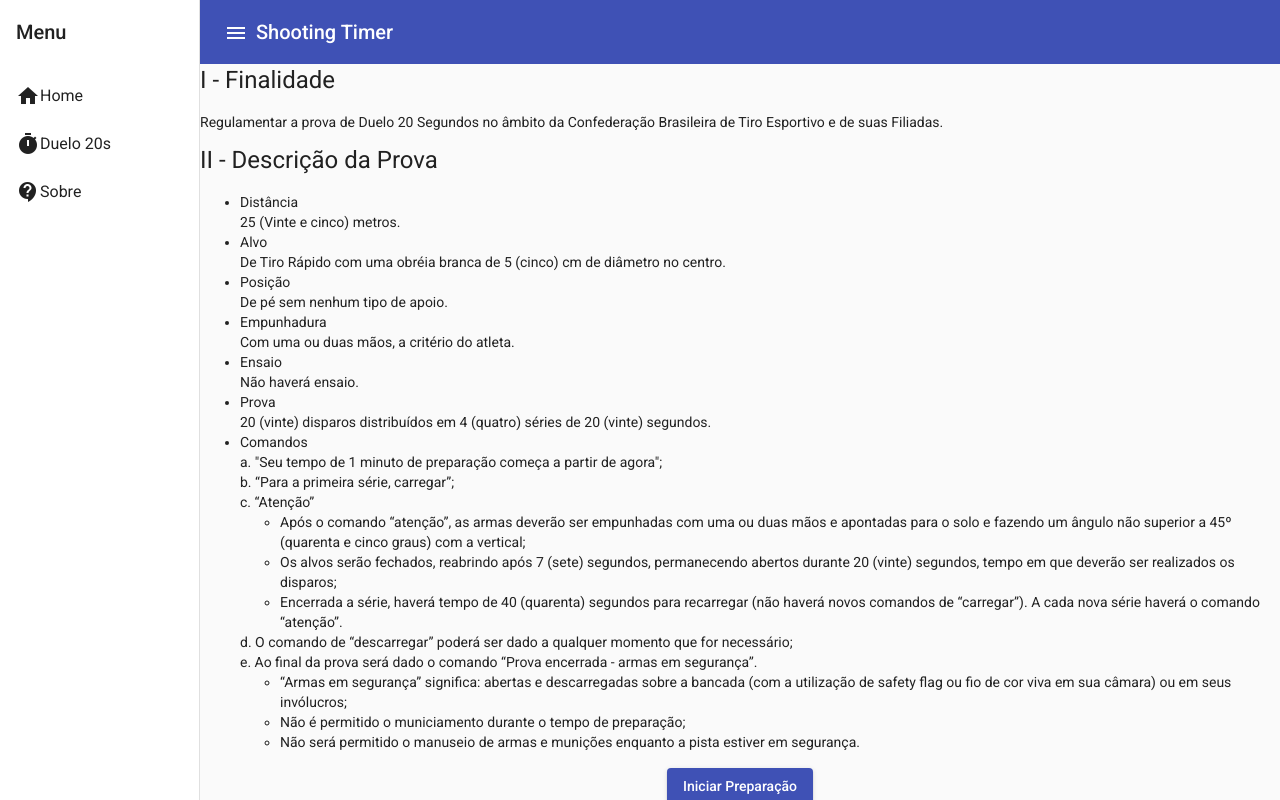
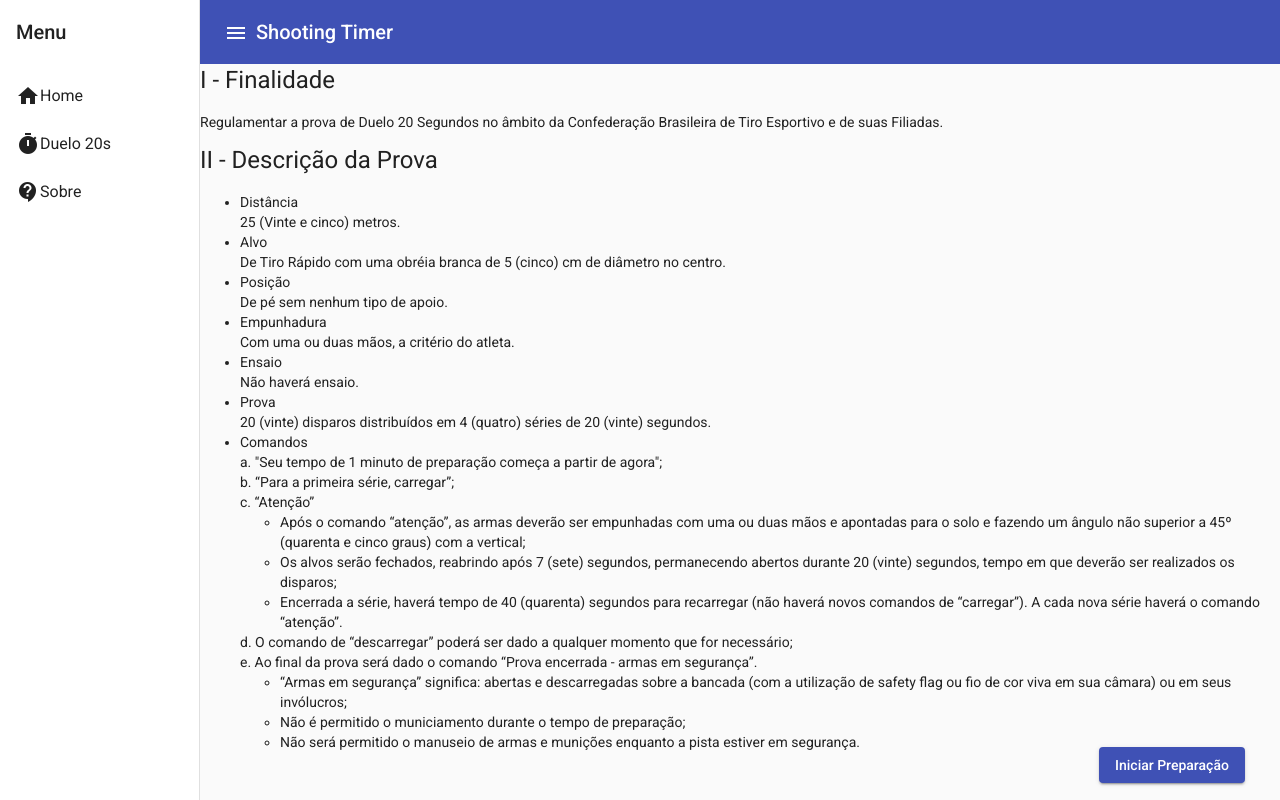
Before and after one commit to mmartinho/shootingtimer, an Angular app: page /p/duelo20s in a window 1280 px wide. Built offline with nearby package versions, Linux system fonts and the light colour scheme.

Commit message:
Botão de iniciar prova flutuante fixo

```diff
--- a/src/app/stimer-duelo20s/stimer-duelo20s.component.html
+++ b/src/app/stimer-duelo20s/stimer-duelo20s.component.html
@@ -60,7 +60,7 @@
             </ul>
         </li>
     </ul>
-    <div style="text-align: center; padding: 2px;">
+    <div class="float">
         <button mat-raised-button color="primary" (click)="iniciarPreparacao()">Iniciar Preparação</button>
     </div>
     <br />
--- a/src/app/stimer-duelo20s/stimer-duelo20s.component.scss
+++ b/src/app/stimer-duelo20s/stimer-duelo20s.component.scss
@@ -9,3 +9,11 @@
 .xlarge-font {
     font-size: xx-large;
 }
+
+.float {
+    position: fixed;
+    bottom: 2rem;
+    right: 10rem;
+    width: 1.5em;
+    height: 1.5em;
+}
```
